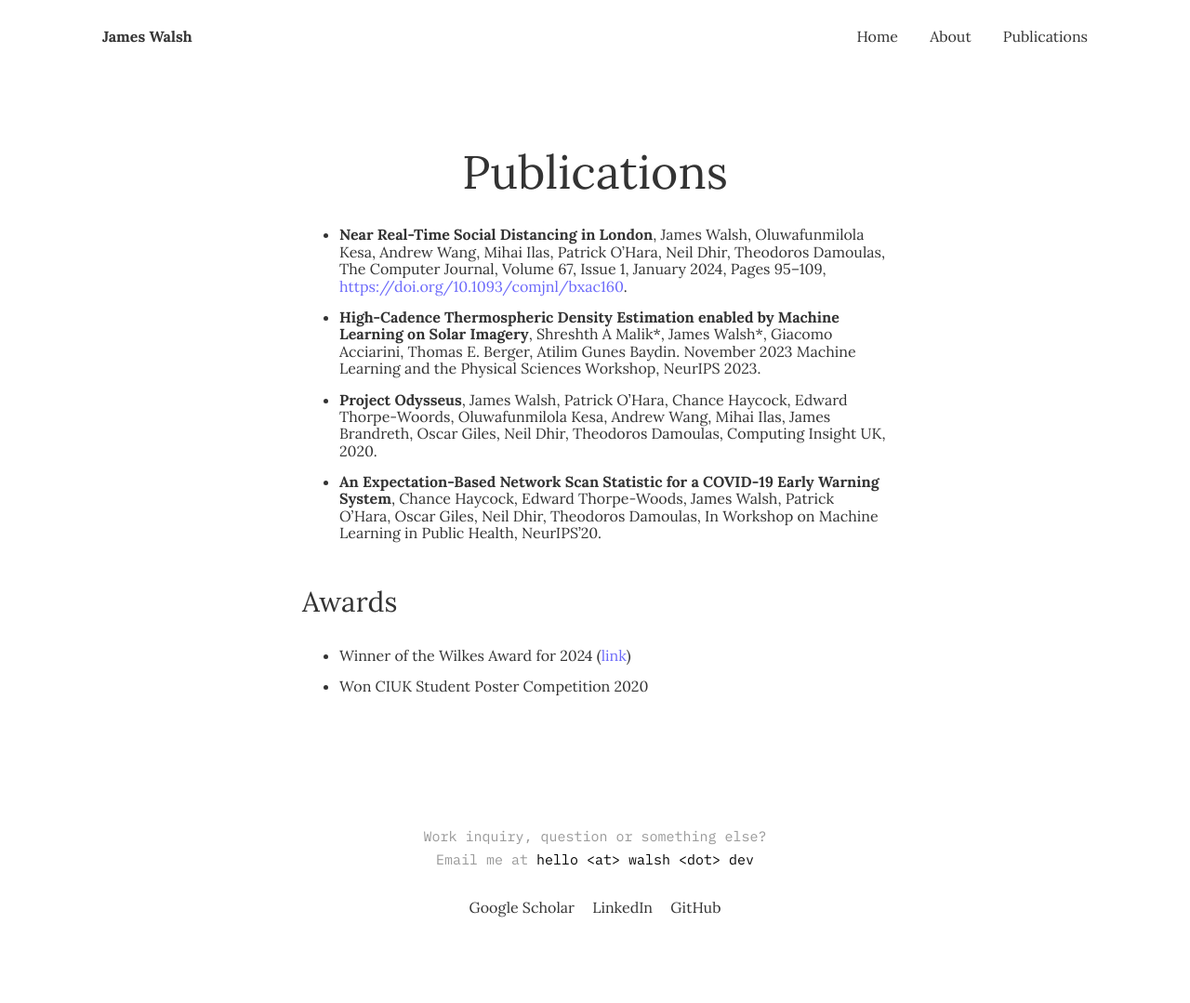
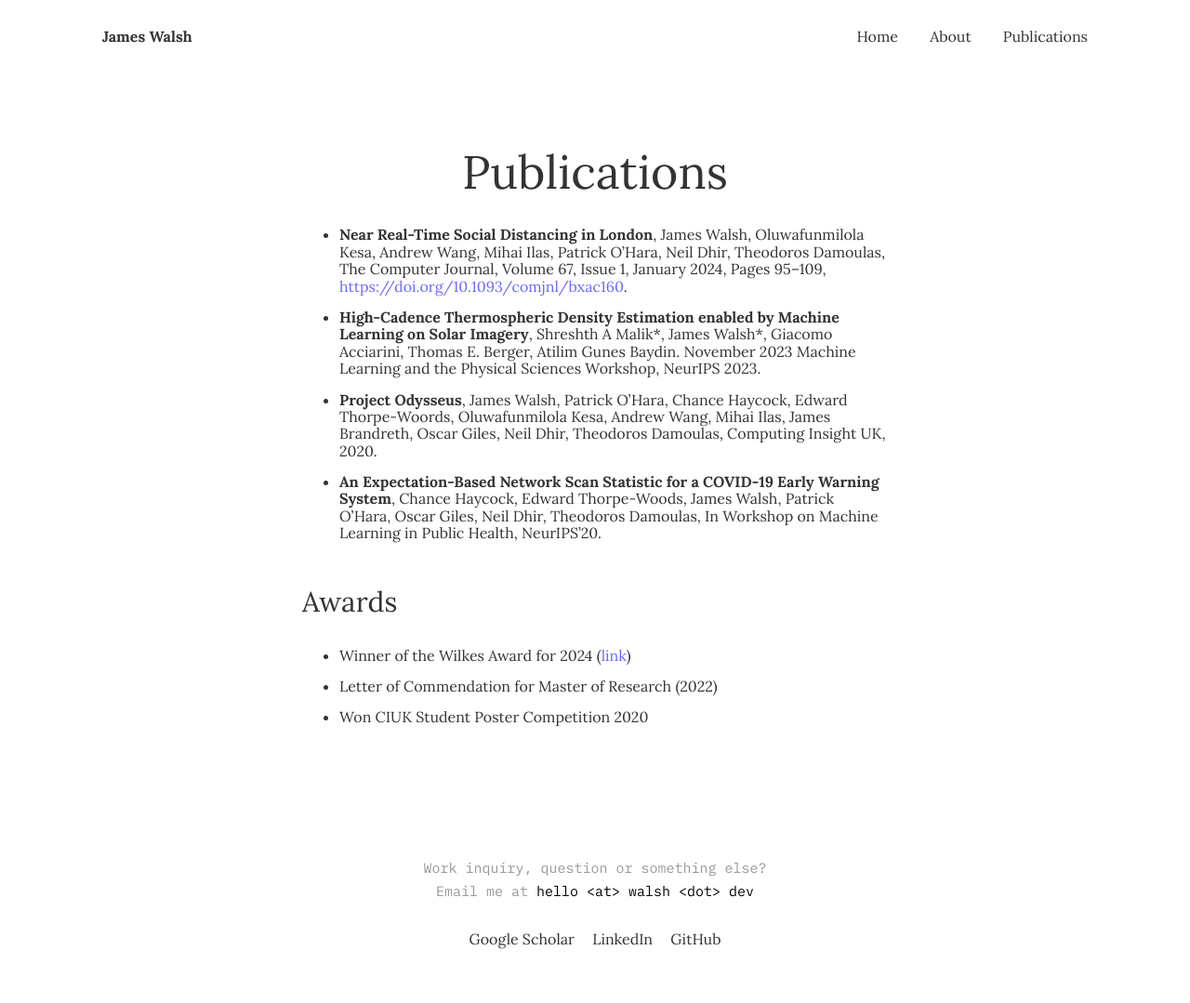
Before and after one commit to dead-water/dead-water.github.io, a Jekyll site: the page built from _pages/publications.md, in a window 1280 px wide. Shown: the whole page at 93% size. Built offline with Jekyll 4.4.1, drawn with Linux system fonts in a browser that asks for light colours; before the commit the page ends 1046 px from its top, so only the background shows below that.

Commit message:
Update publications.md

```diff
--- a/_pages/publications.md
+++ b/_pages/publications.md
@@ -11,4 +11,5 @@ permalink: /publications/
 ## Awards
 
 - Winner of the Wilkes Award for 2024 ([link](https://academic.oup.com/comjnl/pages/Wilkes_award?login=false))
+- Letter of Commendation for Master of Research (2022)
 - Won CIUK Student Poster Competition 2020
```
